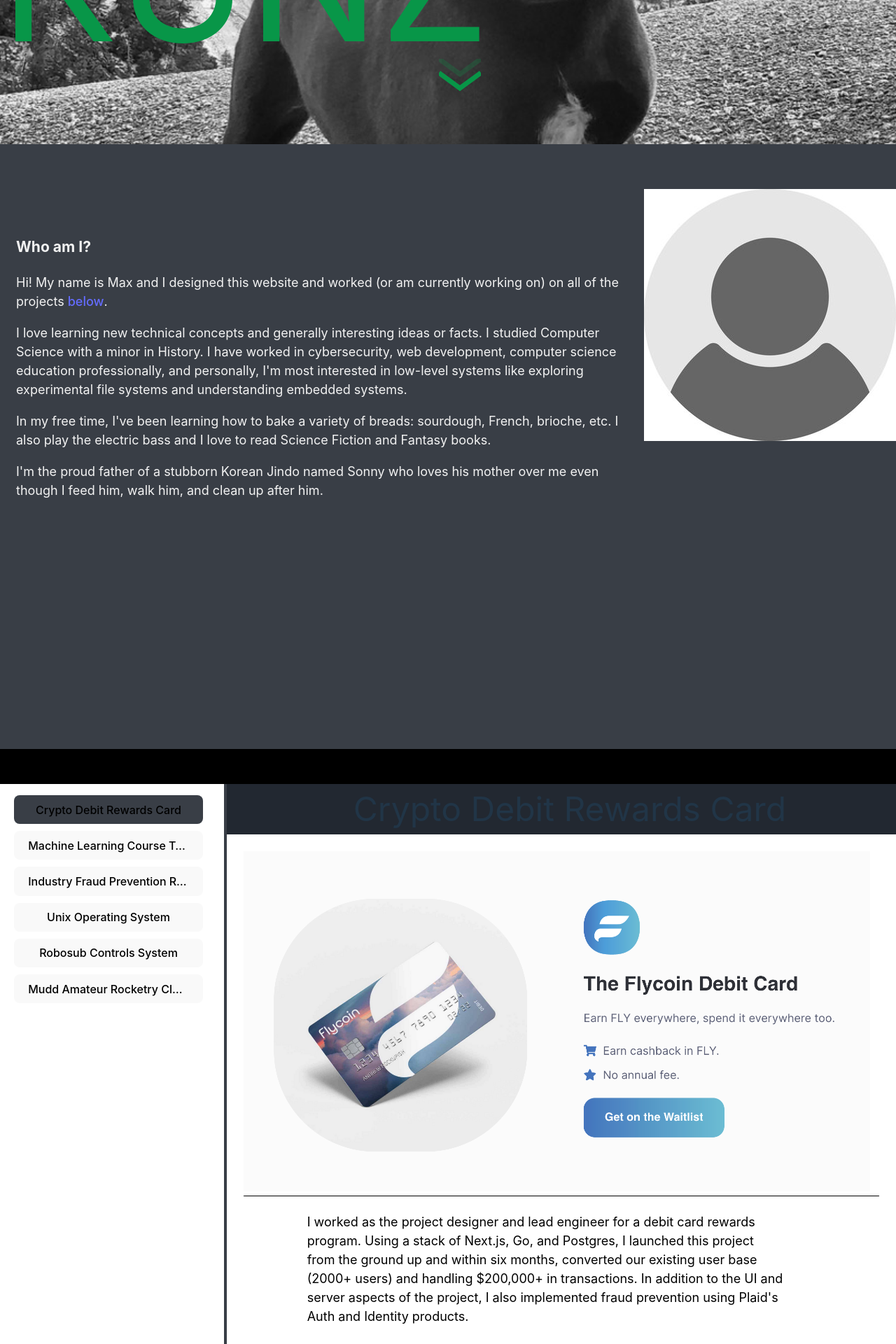
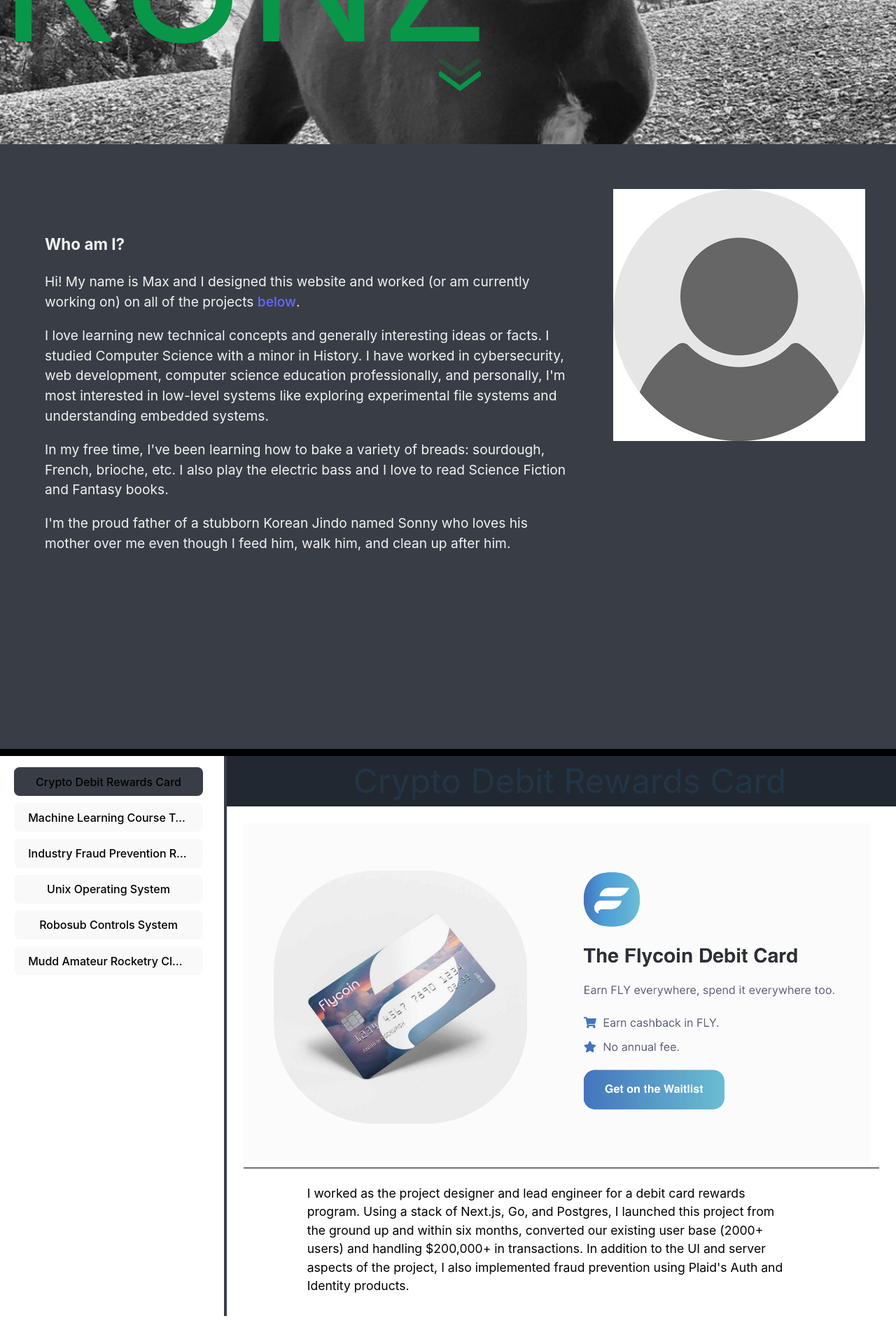
Before and after one commit to mxmllnknz/portfolio-max, a React (Vite) app in the folder portfolio_max/: page / in a window 1280 px wide. Shown: the part 594-2514 px from the top of the page at 70% size. After the commit the page ends 2474 px from the top, so only its background shows below. Built offline with nearby package versions, Linux system fonts and the light colour scheme.

Commit message:
Removed some unnecessary comments and added some css

```diff
--- a/portfolio_max/src/App.css
+++ b/portfolio_max/src/App.css
@@ -21,7 +21,8 @@
 }
 
 .title-description {
-    font-size: 18px;
+    font-size: 1.2rem;
+    max-width: 65ch;
     color: var(--fourth-color);
     background-color: var(--second-color);
     text-align: left;
--- a/portfolio_max/src/components/block.css
+++ b/portfolio_max/src/components/block.css
@@ -2,12 +2,12 @@
     display: flex;
     justify-content: space-evenly;
     align-items: stretch;
-    min-height: 100vh;
+    min-height: 100svh;
     color: var(--fourth-color);
     background-color: var(--second-color);
     text-align: left;
     padding-top: 5%;
-    border-bottom: 50px solid black;
+    border-bottom: 10px solid black;
     a {
         text-decoration: none;
     }
--- a/portfolio_max/src/components/projects.css
+++ b/portfolio_max/src/components/projects.css
@@ -16,7 +16,7 @@
 
 .project-title {
     text-align: center;
-    font-size: 48px;
+    font-size: 3rem;
     margin-bottom: 2.5%;
     padding-left: 2.5%;
     background-color: var(--first-color);
@@ -32,7 +32,8 @@
 
 .project-description {
     border-top: 1px solid black;
-    font-size: 18px;
+    max-width: 65ch;
+    font-size: 1.1rem;
     color: black;
     padding: 2.5% 15% 2.5% 10%;
 }
```
Also changed, not shown: portfolio_max/src/App.jsx (+0 -32 lines).
